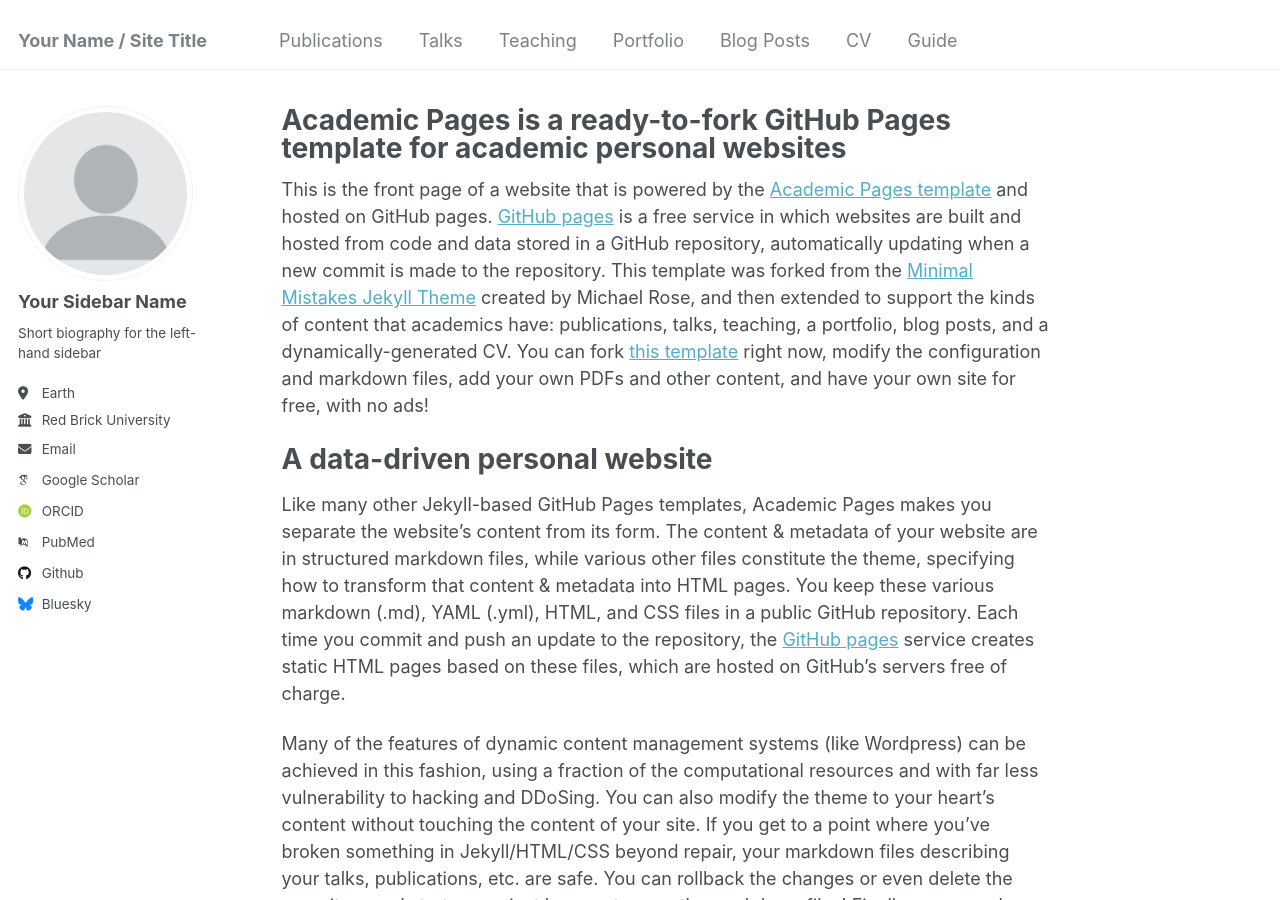
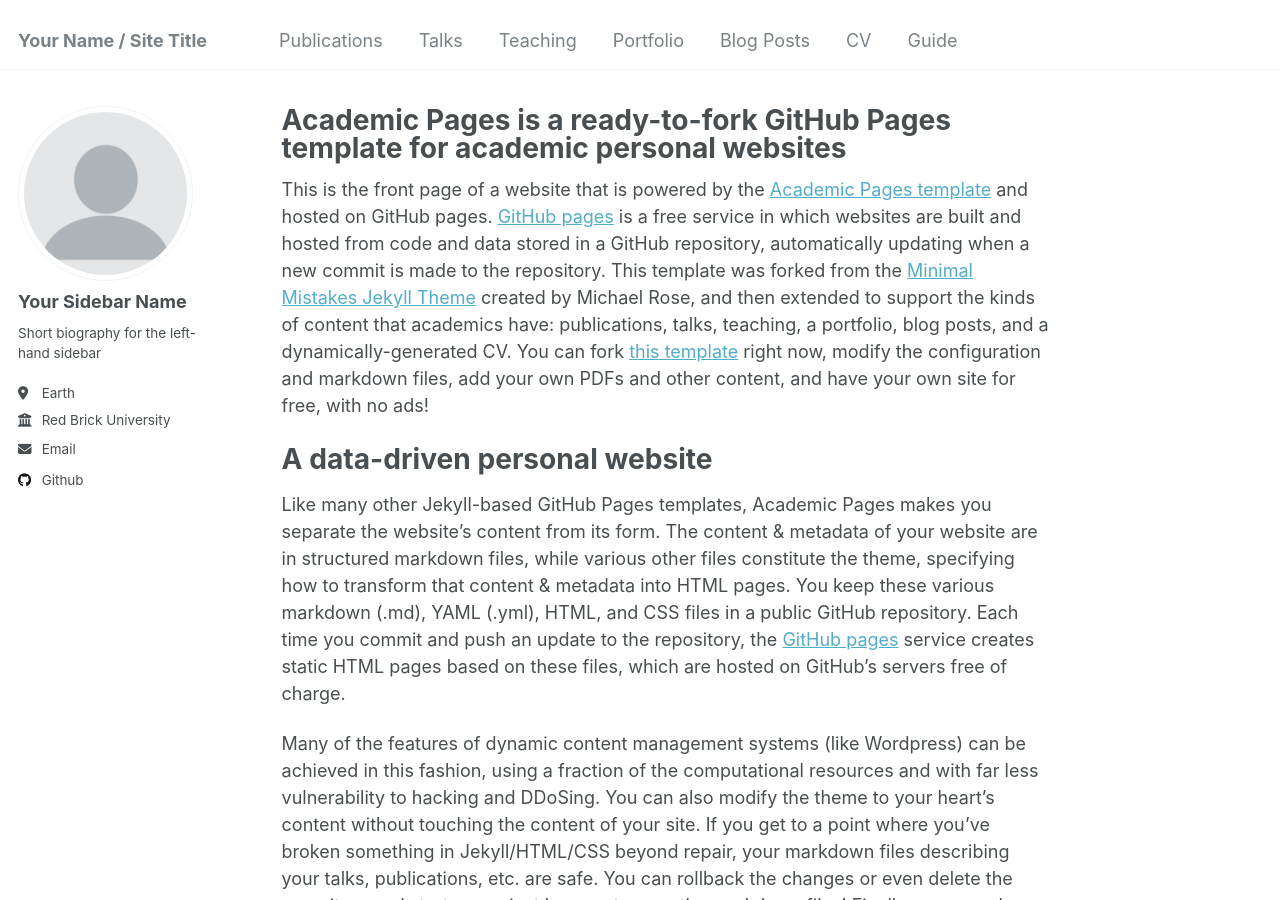
Before and after one commit to NuminousLozenge/NuminousLozenge.github.io, a Jekyll site: the page built from _pages/about.md, in a window 1280 px wide and 900 px high. Built offline with Jekyll 4.4.1, drawn with Linux system fonts in a browser that asks for light colours; some web fonts are replaced.

Commit message:
removed a few links

```diff
--- a/_config.yml
+++ b/_config.yml
@@ -32,11 +32,11 @@
 
   # Academic websites
   arxiv            : # URL - Update with the correct link to your profile
-  googlescholar    : "https://scholar.google.com/citations?user=PS_CX0AAAAAJ"
+  googlescholar    : # "https://scholar.google.com/citations?user=PS_CX0AAAAAJ"
   impactstory      : # URL
-  orcid            : "http://orcid.org/yourorcidurl"
+  orcid            : # "http://orcid.org/yourorcidurl"
   semantic         : # URL
-  pubmed           : "https://www.ncbi.nlm.nih.gov/pubmed/?term=john+snow"
+  pubmed           : # "https://www.ncbi.nlm.nih.gov/pubmed/?term=john+snow"
   researchgate     : # URL
   scopus           : # URL
 
@@ -49,7 +49,7 @@
   stackoverflow    : # User number or user number and name (i.e., use "1" or "1/jeff-atwood")
 
   # Social media
-  bluesky          : "bsky.app" # Replace this with you Bluesky username
+  bluesky          : # "bsky.app" # Replace this with you Bluesky username
   facebook         : # Username
   flickr           : # Username
   foursquare       : # Username
```
